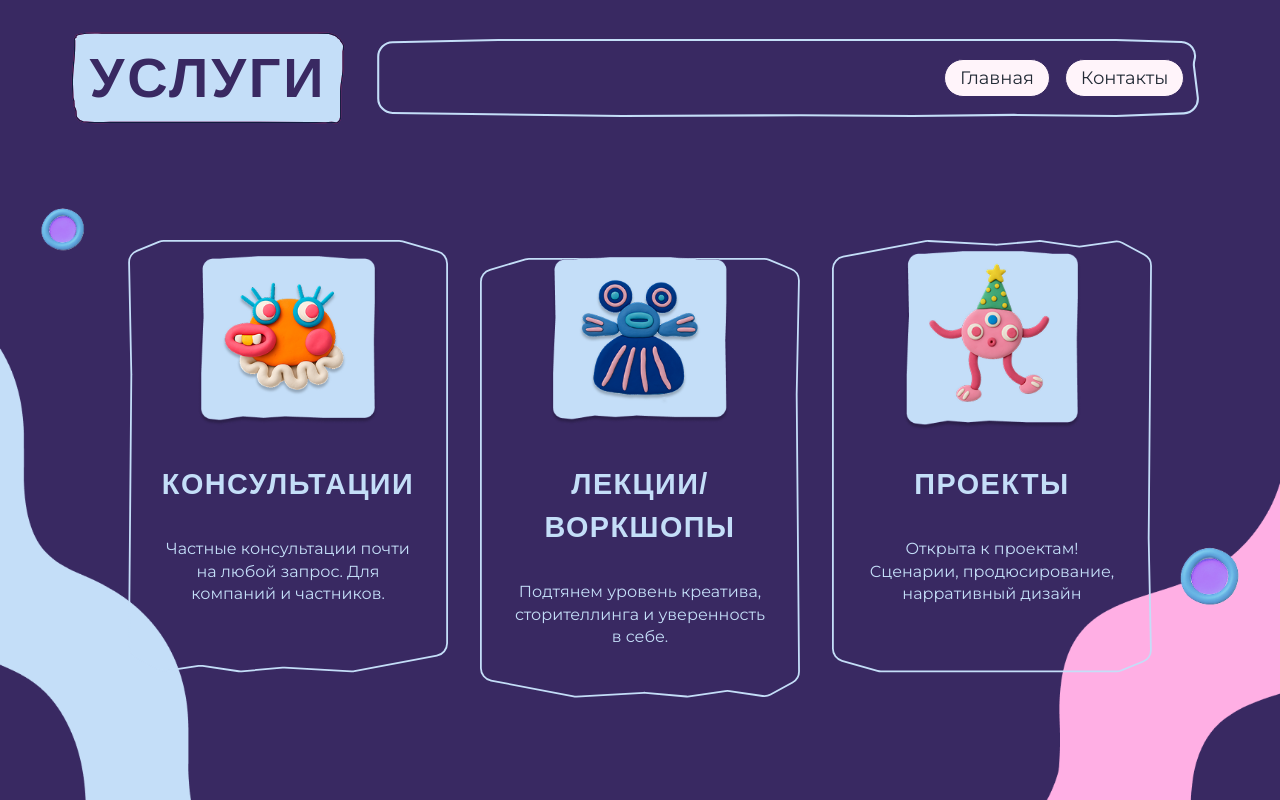
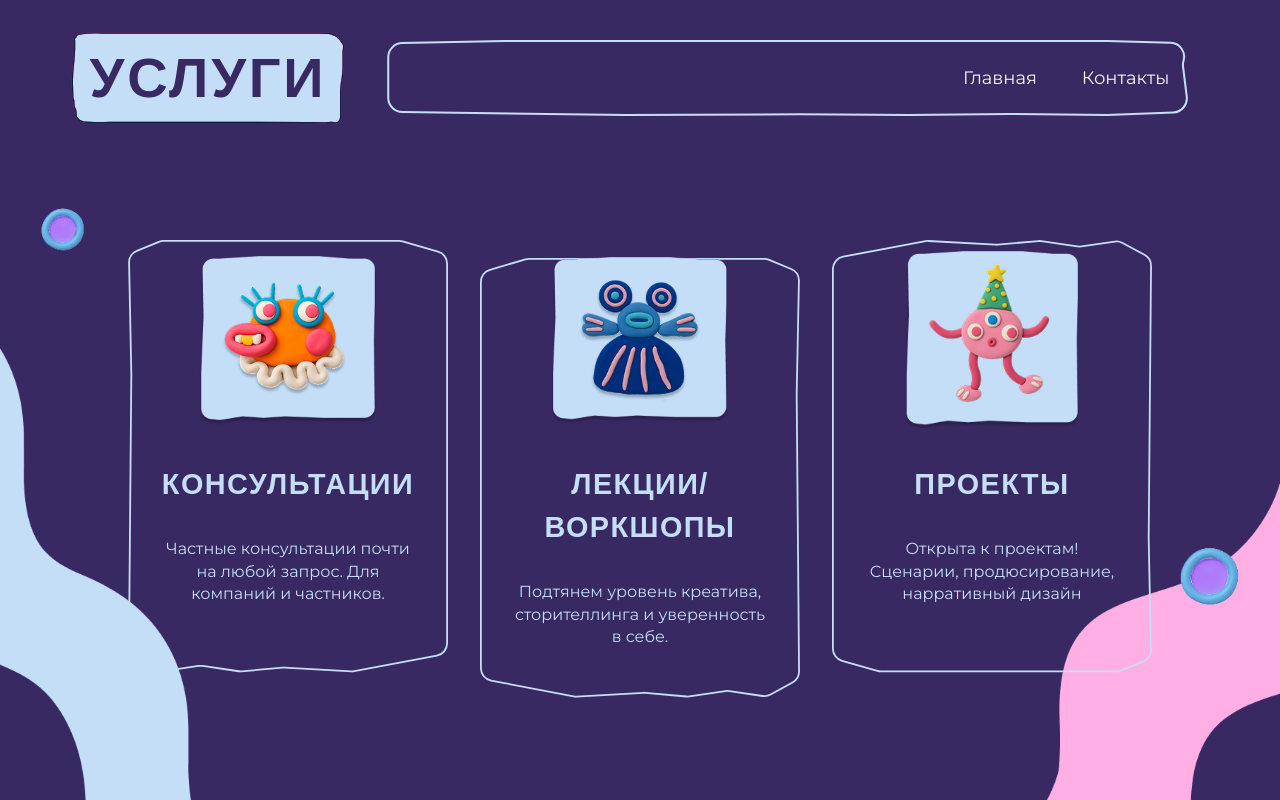
Before and after one commit to duckenclaw/sonchy-website, a React (Vite) app: page /services in a window 1280 px wide. Built offline with nearby package versions, Linux system fonts and the light colour scheme; a web font is replaced by a local one.

Commit message:
новые стили для навигации и услуг

```diff
--- a/src/components/ServiceBox.tsx
+++ b/src/components/ServiceBox.tsx
@@ -1,8 +1,6 @@
-import { memo, useState } from 'react';
+import { memo } from 'react';
 import { useNavigate } from 'react-router-dom';
 import { SVG_PATHS } from '../constants/svgPaths';
-
-type InteractionState = 'idle' | 'hover' | 'active';
 
 interface ServiceBoxProps {
   image: string;
@@ -26,7 +24,6 @@ const ServiceBox = ({
   shouldFlipOnMobile = false
 }: ServiceBoxProps) => {
   const navigate = useNavigate();
-  const [interactionState, setInteractionState] = useState<InteractionState>('idle');
 
   const altText = alt || `${title} service`;
 
@@ -44,12 +41,6 @@ const ServiceBox = ({
   return (
     <div
       className="service-box"
-      onMouseEnter={() => setInteractionState('hover')}
-      onMouseLeave={() => setInteractionState('idle')}
-      onMouseDown={() => setInteractionState('active')}
-      onMouseUp={() => setInteractionState('hover')}
-      onTouchStart={() => setInteractionState('active')}
-      onTouchEnd={() => setInteractionState('idle')}
       onClick={handleClick}
       role="button"
       tabIndex={0}
@@ -65,10 +56,9 @@ const ServiceBox = ({
       >
         <path
           d={svgPath}
-          fill={interactionState === 'hover' ? "#FFAFE4" : "transparent"}
+          fill="transparent"
           stroke="#C4DEF8"
           strokeWidth="2"
-          style={{ transition: "fill 0.3s ease" }}
         />
       </svg>
       {/* Mobile SVG */}
@@ -84,10 +74,9 @@ const ServiceBox = ({
       >
         <path
           d={SVG_PATHS.MOBILE_SERVICE_BOX}
-          fill={interactionState === 'active' ? "#FFAFE4" : "transparent"}
+          fill="transparent"
           stroke="#C4DEF8"
           strokeWidth="2"
-          style={{ transition: "fill 0.3s ease" }}
         />
       </svg>
       <div className="service-box-content">
--- a/src/styles/components.css
+++ b/src/styles/components.css
@@ -55,18 +55,35 @@
   align-items: end;
 }
 
+@keyframes dance {
+  0% {
+    transform: rotate(-15deg) scale(1.15);
+  }
+  50% {
+    transform: rotate(15deg) scale(1.15);
+  }
+}
+
 .header-button {
   font-family: "Montserrat", sans-serif;
   font-weight: 400;
   font-style: normal;
   font-size: 18px;
   padding: 7px 15px;
-  color: #232B36;
-  background-color: #FFF4FA;
-  border: 1px solid #392962;
-  border-radius: 20px;
+  color: rgba(255, 255, 255, 0.95);
+  background-color: transparent;
+  border: none;
   cursor: pointer;
-  transition: all 0.3s ease;
+  transition: none;
+}
+
+.header-button:hover {
+  animation: dance 0.3s step-end infinite;
+}
+
+.header-button:active {
+  animation: none;
+  transform: scale(0.95);
 }
 
 @media (min-width: 481px) and (max-width: 768px) {
@@ -353,6 +370,18 @@
 
 .service-box-svg-desktop {
   display: block;
+}
+
+.service-box-svg path {
+  transition: fill 0.3s ease;
+}
+
+.service-box:hover .service-box-svg-desktop path {
+  fill: #FFAFE4;
+}
+
+.service-box:active .service-box-svg-mobile path {
+  fill: #FFAFE4;
 }
 
 .service-box-content {
```
